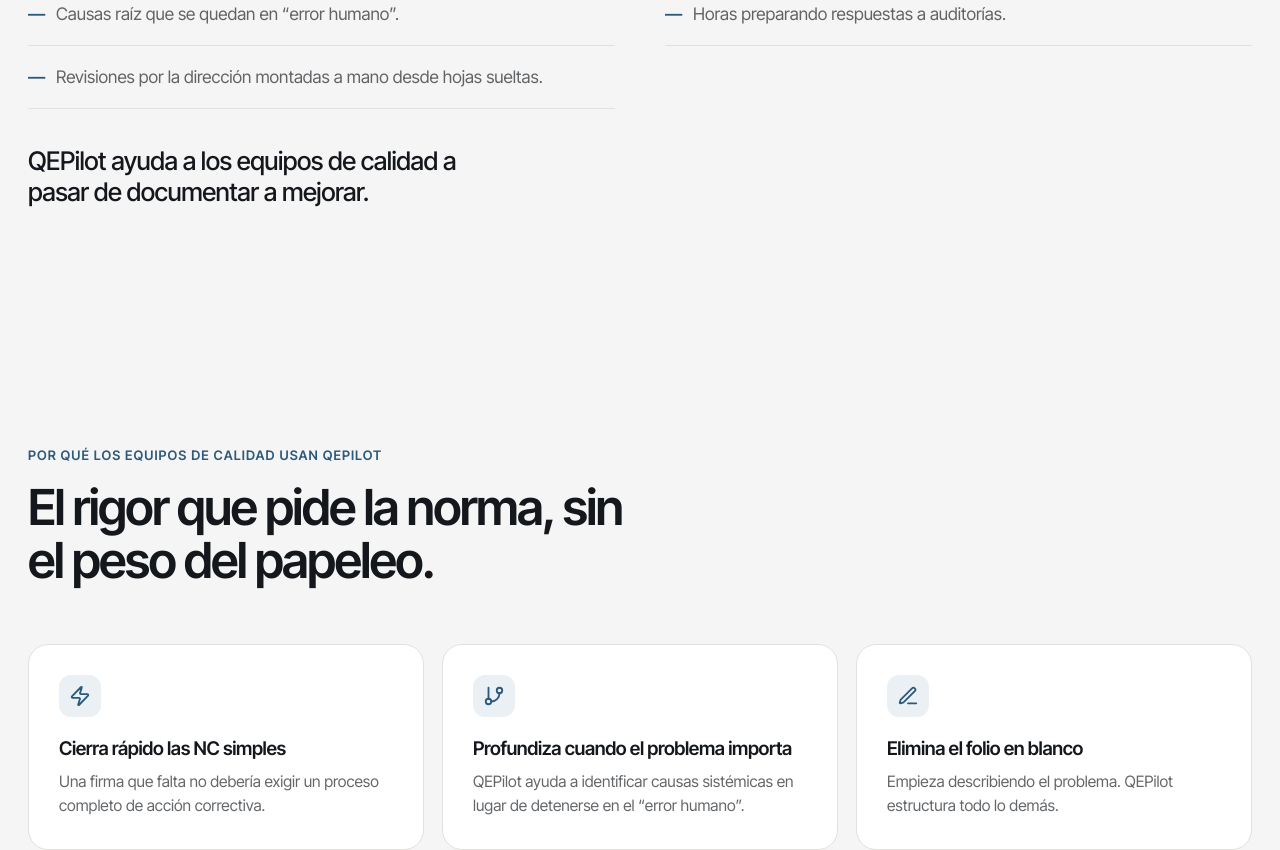
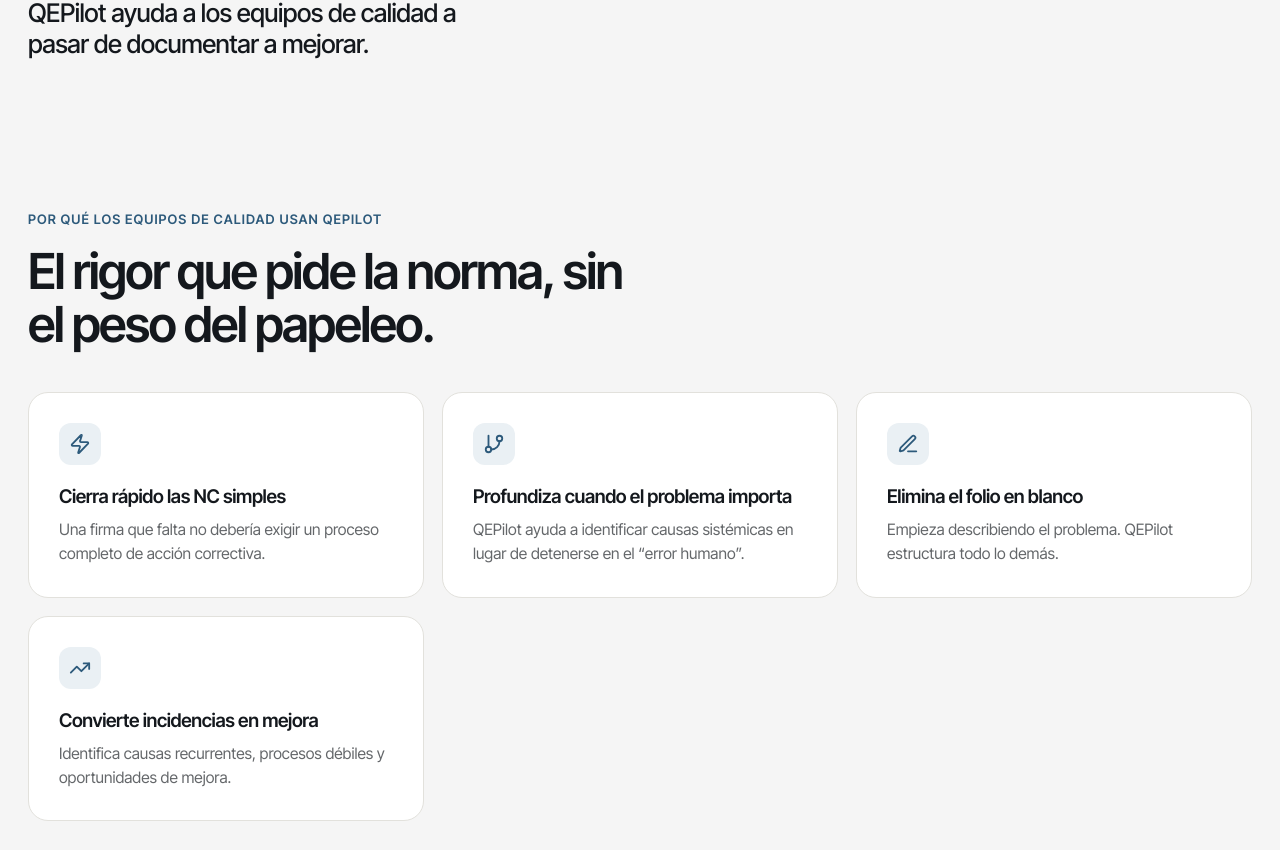
Before and after one commit to kamizuke/qepilot-landing, a React (Vite) app: page / in a window 1280 px wide. Shown: the part 2978-3828 px from the top of the page. Built offline with nearby package versions, Linux system fonts and the light colour scheme.

Commit message:
Add files via upload

```diff
--- a/src/index.css
+++ b/src/index.css
@@ -75,7 +75,7 @@
 @keyframes scroll { from { transform: translateX(0); } to { transform: translateX(-50%); } }
 
 /* ---------- SECCIONES ---------- */
-.section { padding: clamp(64px, 10vw, 120px) 28px; }
+.section { padding: clamp(44px, 6vw, 76px) 28px; }
 .eyebrow { font-size: 0.82rem; font-weight: 600; letter-spacing: 0.08em; text-transform: uppercase; color: var(--steel); margin-bottom: 18px; }
 .h2 { font-size: clamp(2rem, 4.5vw, 3.1rem); font-weight: 600; line-height: 1.08; letter-spacing: -0.035em; }
 
@@ -84,7 +84,7 @@
 .lead { font-size: clamp(1.3rem, 2.4vw, 1.9rem); color: var(--ink-soft); line-height: 1.4; letter-spacing: -0.01em; }
 
 /* tarjetas */
-.cards { display: grid; grid-template-columns: 1fr; gap: 18px; margin-top: 56px; }
+.cards { display: grid; grid-template-columns: 1fr; gap: 18px; margin-top: 40px; }
 @media (min-width: 680px) { .cards { grid-template-columns: 1fr 1fr; } }
 @media (min-width: 1040px) { .cards { grid-template-columns: repeat(3, 1fr); } .card.wide { grid-column: span 1; } }
 .card { background: var(--card); border: 1px solid var(--line); border-radius: 20px; padding: 30px; transition: transform 0.18s, box-shadow 0.18s; }
@@ -94,7 +94,7 @@
 .card p { font-size: 0.98rem; color: var(--ink-soft); line-height: 1.55; }
 
 /* benefits */
-.benefits { display: grid; grid-template-columns: 1fr; gap: 0; margin-top: 48px; border-top: 1px solid var(--line); }
+.benefits { display: grid; grid-template-columns: 1fr; gap: 0; margin-top: 36px; border-top: 1px solid var(--line); }
 @media (min-width: 860px) { .benefits { grid-template-columns: 1fr 1fr; } }
 .benefit { padding: 30px 0; border-bottom: 1px solid var(--line); }
 @media (min-width: 860px) { .benefit:nth-child(odd) { padding-right: 40px; border-right: 1px solid var(--line); } .benefit:nth-child(even) { padding-left: 40px; } }
@@ -112,7 +112,7 @@
 .uc-mode .t { font-size: 1rem; font-weight: 500; margin-top: 4px; }
 
 /* pricing */
-.prices { display: grid; grid-template-columns: 1fr; gap: 20px; margin-top: 56px; }
+.prices { display: grid; grid-template-columns: 1fr; gap: 20px; margin-top: 40px; }
 @media (min-width: 860px) { .prices { grid-template-columns: repeat(3, 1fr); } }
 .price { background: var(--card); border: 1px solid var(--line); border-radius: 22px; padding: 34px 30px; display: flex; flex-direction: column; }
 .price.feat { border-color: var(--ink); box-shadow: 0 18px 44px rgba(20,24,29,0.10); position: relative; }
@@ -166,7 +166,7 @@
 @media (min-width: 900px) { .step-arrow { display: inline-flex; } }
 
 /* ---------- MOCKUP ---------- */
-.mock { margin-top: 56px; border-radius: 22px; overflow: hidden; border: 1px solid var(--line); background: var(--card); box-shadow: 0 24px 60px rgba(20,24,29,0.10); }
+.mock { margin-top: 40px; border-radius: 22px; overflow: hidden; border: 1px solid var(--line); background: var(--card); box-shadow: 0 24px 60px rgba(20,24,29,0.10); }
 .mock-bar { display: flex; gap: 7px; padding: 14px 18px; border-bottom: 1px solid var(--line); background: #FAFAF9; }
 .mock-bar span { width: 11px; height: 11px; border-radius: 50%; background: var(--line); }
 .mock-body { display: grid; grid-template-columns: 1fr; }
```
